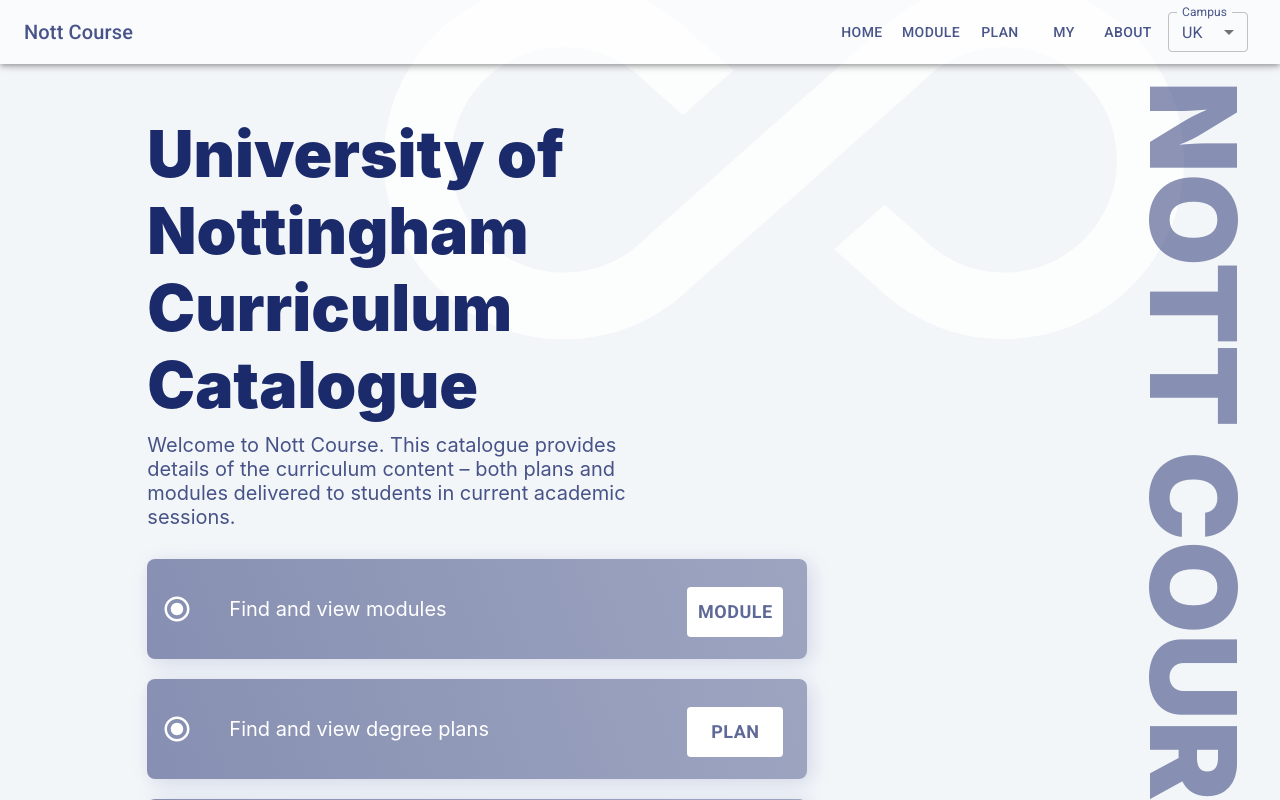
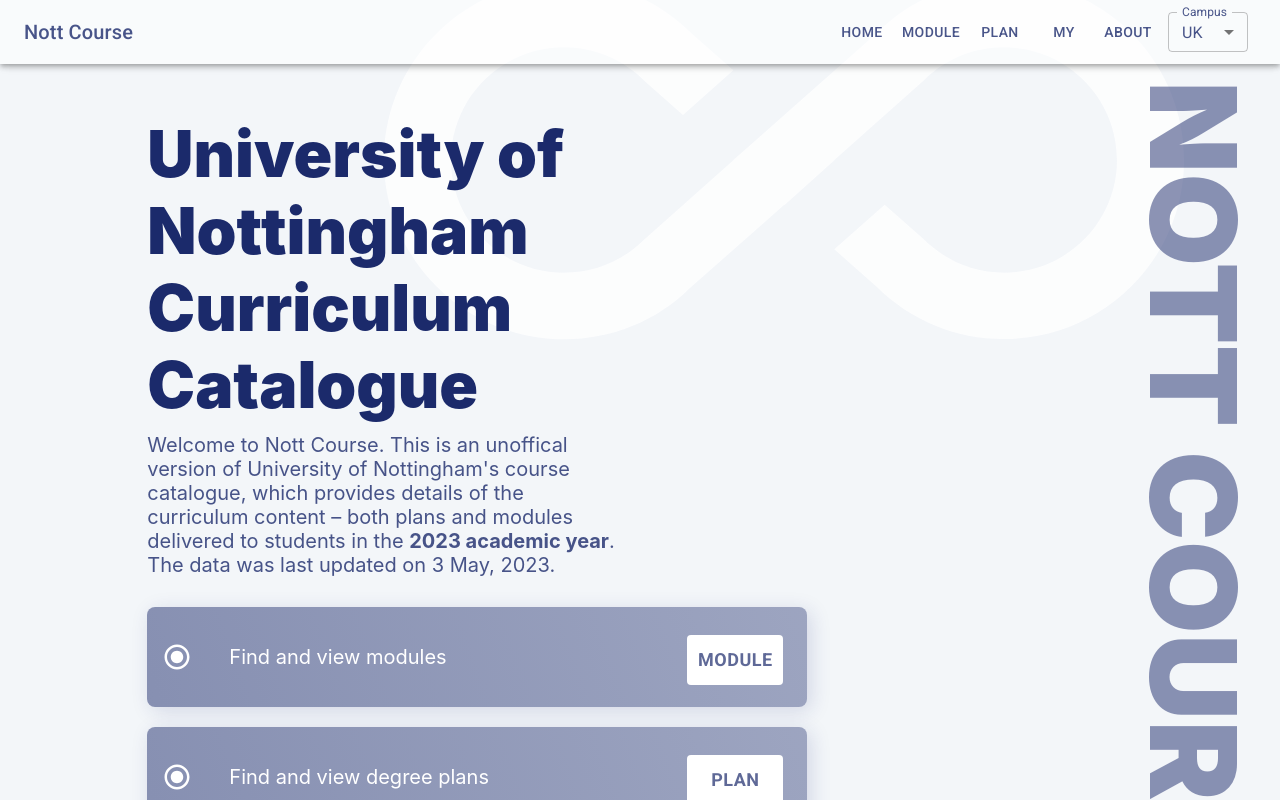
Before and after one commit to EricWay1024/nott-course, a React (Create React App) app: page / in a window 1280 px wide. Shown: the top 800 px of the page. Built offline with nearby package versions, Linux system fonts and the light colour scheme.

Commit message:
Update about and index

```diff
--- a/src/About/About.jsx
+++ b/src/About/About.jsx
@@ -147,7 +147,7 @@
       <p>
         The data on this website was last updated on
         {' '}
-        <b>17 Sept, 2022.</b>
+        <b>03 May, 2023.</b>
       </p>
       <p>
         If you ever spot any
--- a/src/index/IndexPage.jsx
+++ b/src/index/IndexPage.jsx
@@ -78,9 +78,12 @@
         </div>
         <div className="subtitle-wrapper">
           <div className="index-subtitle">
-            Welcome to Nott Course.
-            This catalogue provides details of the curriculum content – both plans and
-            modules delivered to students in current academic sessions.
+            Welcome to Nott Course. This is an unoffical version of University
+            {' of Nottingham\'s course catalogue, which provides details of the '}
+            curriculum content – both plans and modules delivered to students in the
+            {' '}
+            <b>2023 academic year</b>
+            . The data was last updated on 3 May, 2023.
           </div>
         </div>
         <div className="cards-wrapper">
```
